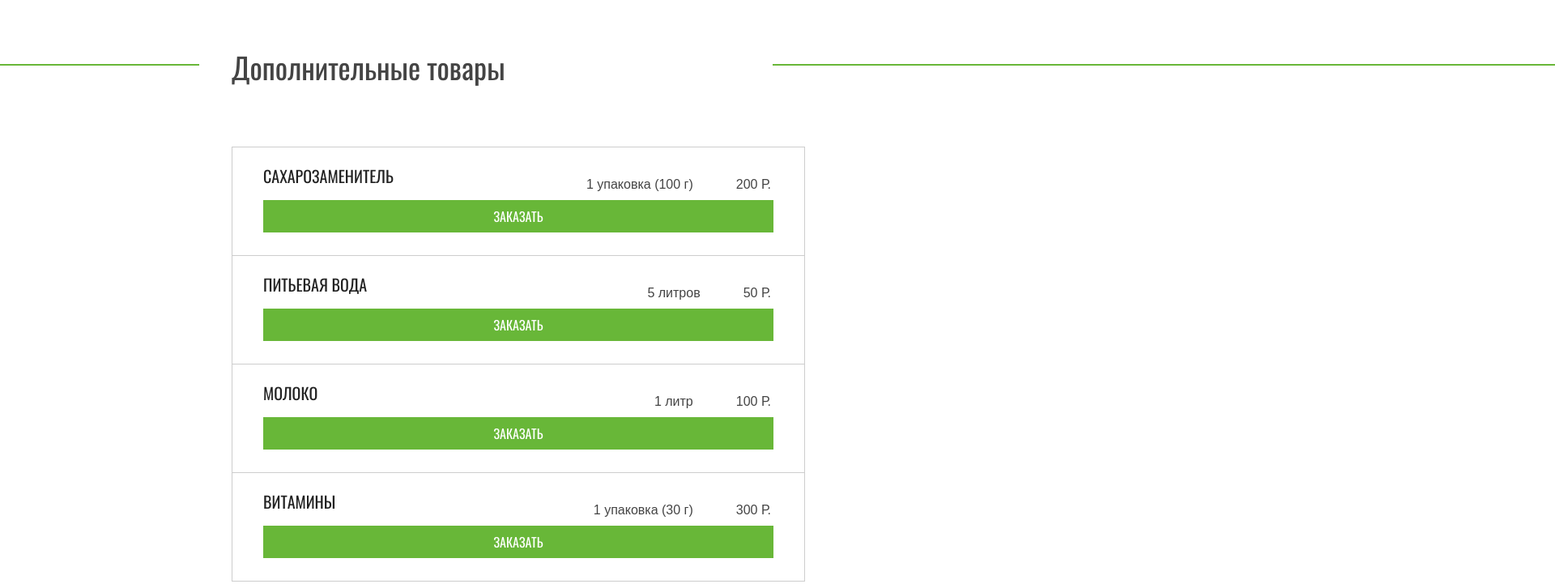
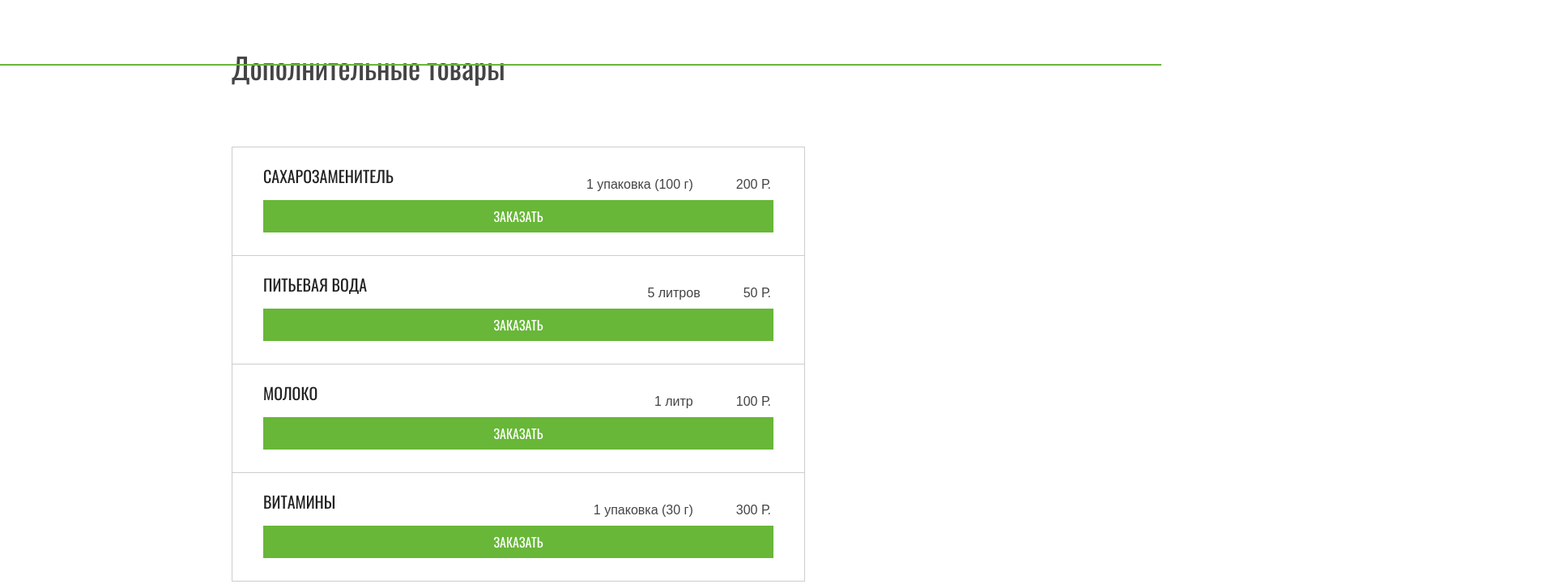
Before and after one commit to PolFrol/1686387-cat-energy-22, a website: page source/catalog.html in a window 1280 px wide. Shown: the part 2520-3241 px from the top of the page at 81% size, 1920 px wide, since content can reach past the window. Drawn offline with nearby package versions, Linux system fonts and the light colour scheme; files that its build step writes are made by us from their sources.

Commit message:
Оптимизация и сборка 2

```diff
--- a/source/sass/blocks/add.scss
+++ b/source/sass/blocks/add.scss
@@ -52,7 +52,7 @@
   &::before {
     position: absolute;
     content: "";
-    left: calc(100% - 20px);
+    left: calc(100% - 330px);
     top: 16px;
     border-top: 2px solid $basic-green;
     width: 100vw;
@@ -65,7 +65,7 @@
     line-height: 36px;
 
     &::before {
-      left: calc(100% - 40px);
+      left: calc(100% - 840px);
       top: 14px;
       border-top: 2px solid $basic-green;
       width: 100vw;
```
